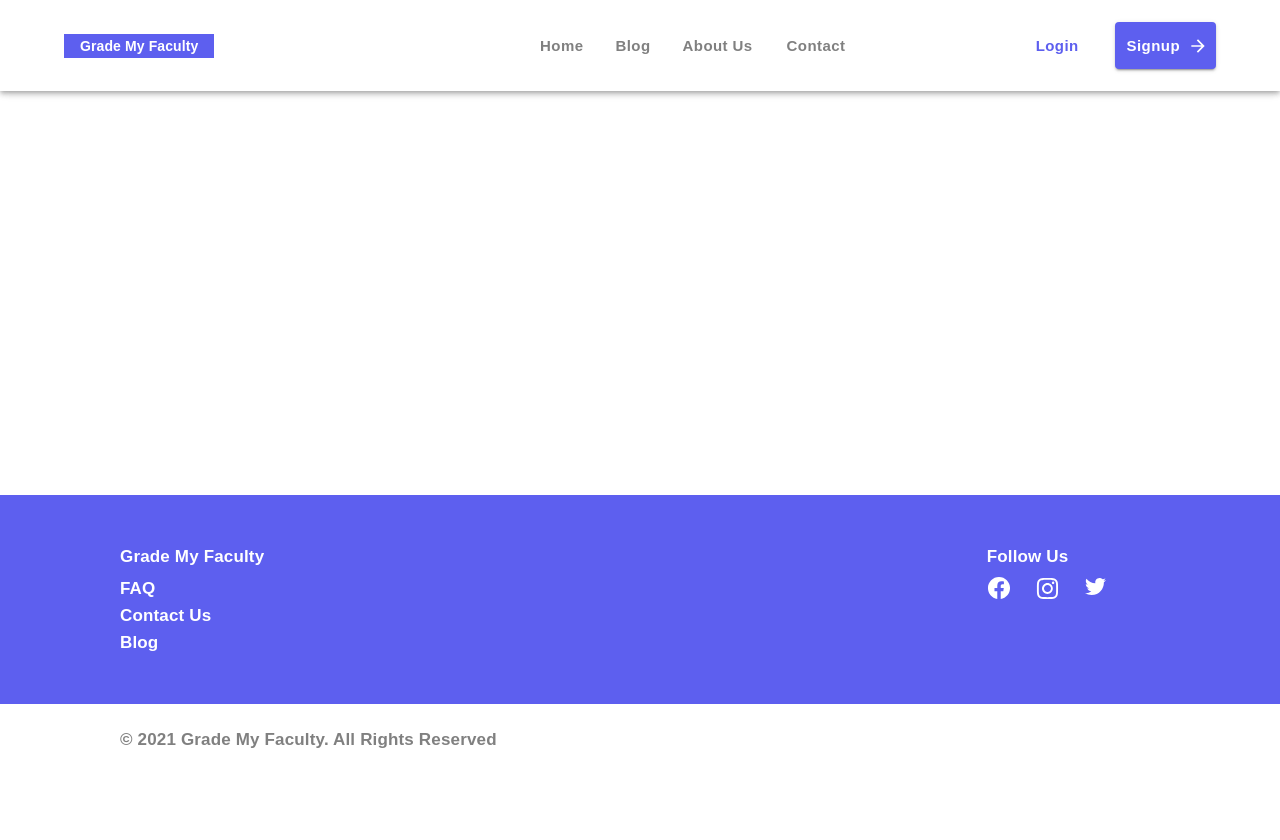
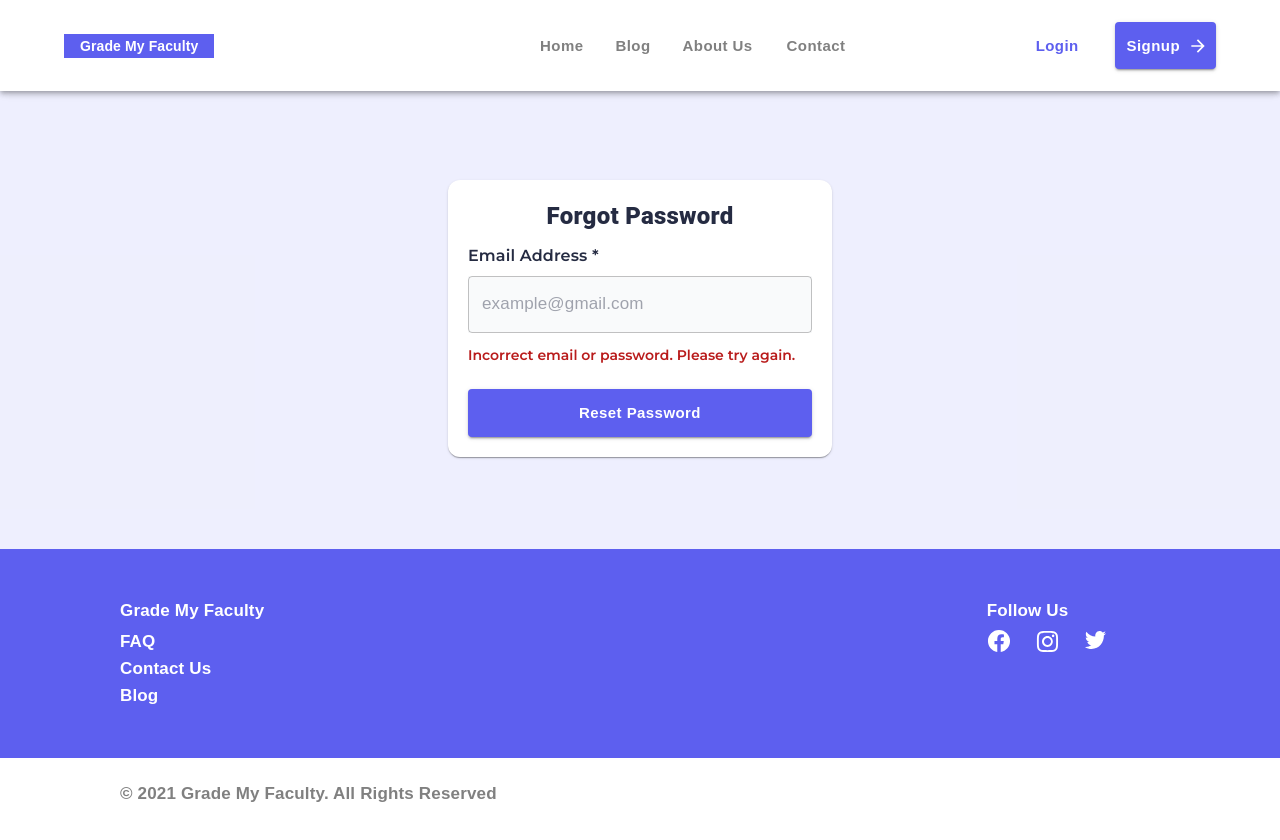
Before and after one commit to AbdulAziz0682/grade-my-faculty, a React (Create React App) app: page /forgotPassword in a window 1280 px wide. Shown: the top 840 px of the page. Before the commit the page ends 800 px from the top, so only its background shows below. Built offline with nearby package versions, Linux system fonts and the light colour scheme; a web font is replaced by a local one.

Commit message:
Added Forgot Password and EmailVerification screens

```diff
--- a/src/components/Pages/Contact/index.jsx
+++ b/src/components/Pages/Contact/index.jsx
@@ -13,7 +13,7 @@ export default function Contact() {
   return (
     <Grid container className="bg-pageBg flex-grow">
       <Container className="flex items-center justify-center self-stretch pt-14 pb-28">
-        <Paper component="form" className="md:w-4/6 p-10">
+        <Paper component="form" className="md:w-4/6 p-10 rounded-xl">
           <div className="flex flex-col w-full h-full">
             <Typography variant="h3">Have Questions? Or, Suggestions?</Typography>
             <div className="flex flex-col gap-3 flex-grow w-full my-9">
--- /dev/null
+++ b/src/components/Pages/Login/ForgetPassword.jsx
@@ -0,0 +1,41 @@
+import React from 'react';
+
+import Grid from '@mui/material/Grid';
+import Container from '@mui/material/Container';
+import Paper from '@mui/material/Paper';
+import Typography from '@mui/material/Typography';
+import {
+  TextField,
+  Button,
+} from '@mui/material';
+
+export default function ForgetPassword() {
+  return (
+    <Grid container className="bg-pageBg flex-grow">
+      <Container className="flex items-center justify-center py-3">
+        <Paper component="form" className="sm:w-4/6 lg:w-2/6 p-2 md:p-5 rounded-xl">
+          <Grid container direction="column" className="gap-3">
+            <Grid item>
+              <Typography variant="body2" align="center" classes={{ root: 'font-extrabold text-2xl' }}>Forgot Password</Typography>
+            </Grid>
+            <Grid item>
+              <Typography variant="h6" className="font-semibold text-sm lg:text-base" style={{ fontFamily: 'montserrat' }}>Email Address *</Typography>
+              <TextField
+                fullWidth
+                required
+                placeholder="example@gmail.com"
+                className="bg-gray-50 mt-2"
+              />
+            </Grid>
+            <Grid item className="">
+              <p className="font-semibold text-sm text-red-700" style={{ fontFamily: 'montserrat' }}>Incorrect email or password. Please try again.</p>
+            </Grid>
+            <Grid item className="mt-3">
+              <Button variant="contained" className="py-3" fullWidth>Reset Password</Button>
+            </Grid>
+          </Grid>
+        </Paper>
+      </Container>
+    </Grid>
+  );
+}
--- a/src/components/Pages/Login/index.jsx
+++ b/src/components/Pages/Login/index.jsx
@@ -45,7 +45,7 @@ export default function Login() {
               />
             </Grid>
             <Grid item className="mt-3">
-              <p className="font-semibold text-sm text-red-700 hidden" style={{ fontFamily: 'montserrat' }}>Incorrect email or password. Please try again.</p>
+              <p className="font-semibold text-sm text-red-700" style={{ fontFamily: 'montserrat' }}>Incorrect email or password. Please try again.</p>
             </Grid>
             <Grid item className="flex gap-3 justify-between items-center">
               <FormControl>
--- /dev/null
+++ b/src/components/Pages/SignUp/EmailVerification.jsx
@@ -0,0 +1,28 @@
+import React from 'react';
+
+import Grid from '@mui/material/Grid';
+import Container from '@mui/material/Container';
+import Paper from '@mui/material/Paper';
+import Typography from '@mui/material/Typography';
+
+export default function EmailVerification() {
+  return (
+    <Grid container className="bg-pageBg flex-grow">
+      <Container className="flex items-center justify-center py-20">
+        <Paper component="form" className="sm:w-4/6 lg:w-4/6 px-3 md:px-5 pb-16 pt-8 rounded-xl flex flex-col gap-6">
+          <Typography variant="h5" style={{ fontFamily: 'montserrat' }}>Verify Your Email</Typography>
+          <Typography variant="body1" style={{ fontFamily: 'montserrat' }}>
+            You have successfully signed up. Please check the link sent to your given email address
+            to activate your account. Email was sent to &nbsp;
+            <span className="text-primary">sukichan@gmail.com</span>
+          </Typography>
+          <Typography variant="body1" style={{ fontFamily: 'montserrat' }}>
+            Wrong email?&nbsp;
+            <span className="text-primary cursor-pointer font-bold">Click here</span>
+            &nbsp;to correct.
+          </Typography>
+        </Paper>
+      </Container>
+    </Grid>
+  );
+}
--- a/src/routes/index.jsx
+++ b/src/routes/index.jsx
@@ -13,6 +13,8 @@ import AboutUs from '../components/Pages/AboutUs';
 import Contact from '../components/Pages/Contact';
 import Login from '../components/Pages/Login';
 import SingUp from '../components/Pages/SignUp';
+import EmailVerification from '../components/Pages/SignUp/EmailVerification';
+import ForgetPassword from '../components/Pages/Login/ForgetPassword';
 
 export default function App() {
   return (
@@ -43,6 +45,12 @@ export default function App() {
           <Route exact path="/signUp">
             <SingUp />
           </Route>
+          <Route exact path="/emailVerification">
+            <EmailVerification />
+          </Route>
+          <Route exact path="/forgotPassword">
+            <ForgetPassword />
+          </Route>
         </Grid>
         <Grid item>
           <Footer />
```
